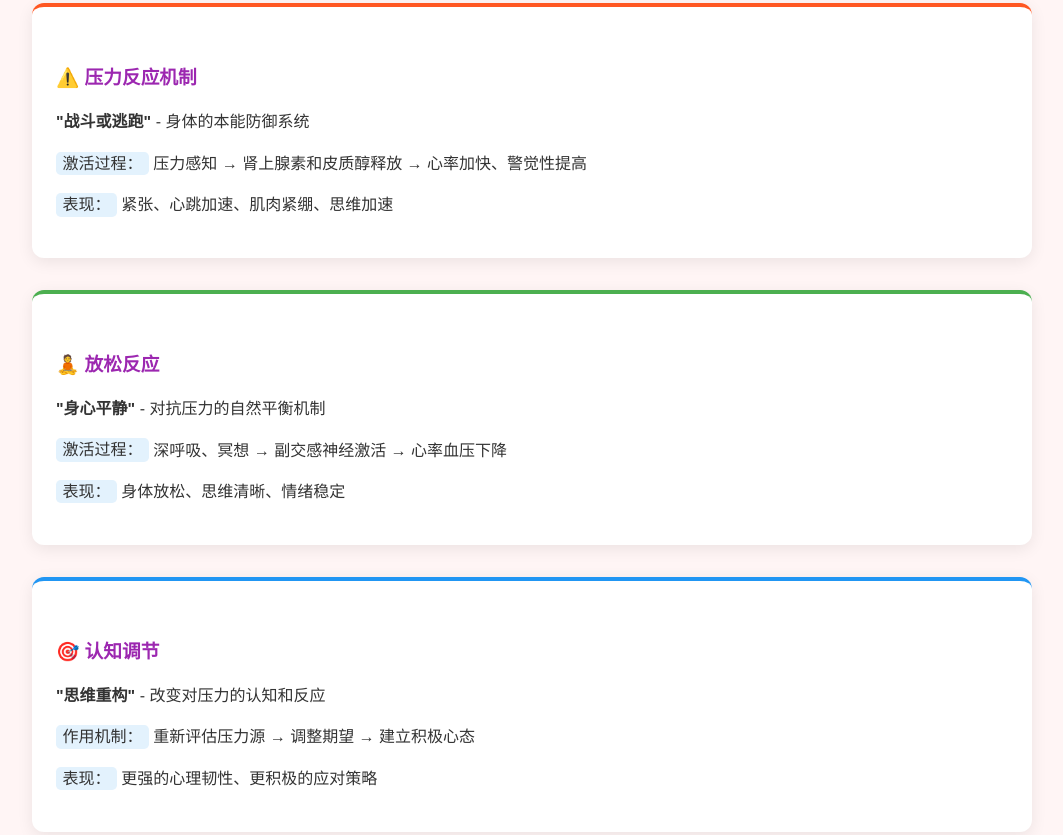
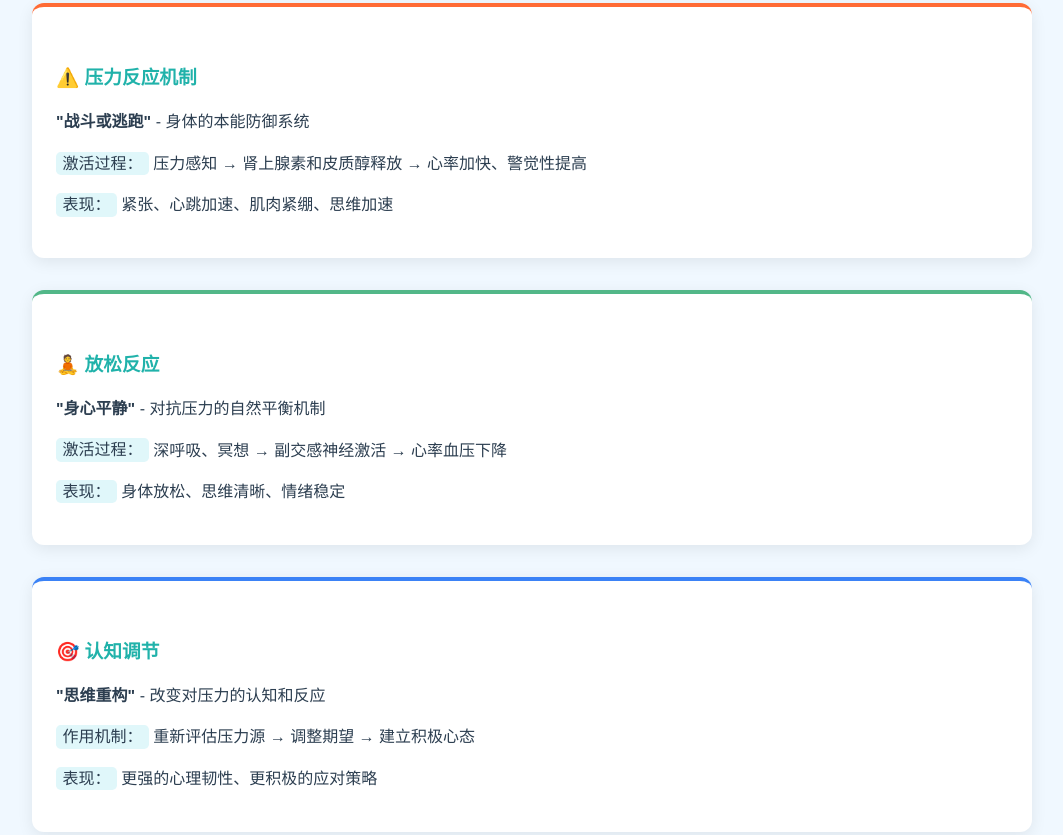
Before and after one commit to Sandy-long/stress, a plain HTML site: page index.html in a window 1280 px wide. Shown: the part 545-1380 px from the top of the page, without its empty margins (108-1171 px from the left). Drawn offline with Linux system fonts and the light colour scheme.

Commit message:
Update index.html

```diff
--- a/index.html
+++ b/index.html
@@ -6,13 +6,13 @@
   <title>压力管理技巧与身心平衡</title>
   <style>
     :root {
-      --primary: #E91E63;
-      --secondary: #9C27B0;
-      --accent: #3F51B5;
-      --light: #F8BBD0;
-      --dark: #C2185B;
-      --text: #333;
-      --bg: #FFF5F5;
+      --primary: #2E8B57;      /* 海绿色 */
+      --secondary: #20B2AA;    /* 浅海绿 */
+      --accent: #4682B4;       /* 钢蓝色 */
+      --light: #B0E0E6;        /* 粉蓝色 */
+      --dark: #1F5F3F;         /* 深海绿 */
+      --text: #2C3E50;         /* 深蓝灰 */
+      --bg: #F0F8FF;           /* 爱丽丝蓝 */
     }
     body {
       font-family: 'Helvetica Neue', Arial, sans-serif;
@@ -56,10 +56,10 @@
       margin-bottom: 2rem;
       border-top: 4px solid;
     }
-    .stress-response { border-color: #FF5722; }
-    .relaxation { border-color: #4CAF50; }
-    .cognitive { border-color: #2196F3; }
-    .lifestyle { border-color: #FF9800; }
+    .stress-response { border-color: #FF6B35; }      /* 温暖橙红 - 警觉 */
+    .relaxation { border-color: #52B788; }           /* 薄荷绿 - 放松 */
+    .cognitive { border-color: #3B82F6; }            /* 天蓝 - 思维 */
+    .lifestyle { border-color: #F59E0B; }            /* 金黄 - 生活 */
     .activity-card {
       background: white;
       border-radius: 8px;
@@ -77,7 +77,7 @@
       color: var(--primary);
     }
     .management-principles {
-      background: linear-gradient(to right, #E8F5E8, #E1F5FE);
+      background: linear-gradient(to right, #E0F7FA, #B2EBF2);
       padding: 2rem;
       border-radius: 12px;
       margin: 2rem 0;
@@ -110,7 +110,7 @@
       color: var(--dark);
     }
     tr:hover {
-      background: #F5F5F5;
+      background: #F8FCFD;
     }
     footer {
       text-align: center;
@@ -130,7 +130,7 @@
       margin-bottom: 0.5em;
     }
     .highlight {
-      background: #E3F2FD;
+      background: #E0F7FA;
       padding: 0.2em 0.4em;
       border-radius: 0.3em;
     }
@@ -146,7 +146,6 @@
   </header>
 
   <div class="container">
-
     <section>
       <h2>什么是压力？</h2>
       <p>压力是身体对挑战或威胁的自然反应，适度的压力可以提升效率，但长期慢性压力会影响身心健康，导致焦虑、失眠、免疫力下降等问题。</p>
@@ -369,9 +368,5 @@
     </section>
 
   </div>
-
-  <script>
-    document.getElementById("year").textContent = new Date().getFullYear();
-  </script>
 </body>
 </html>
```
